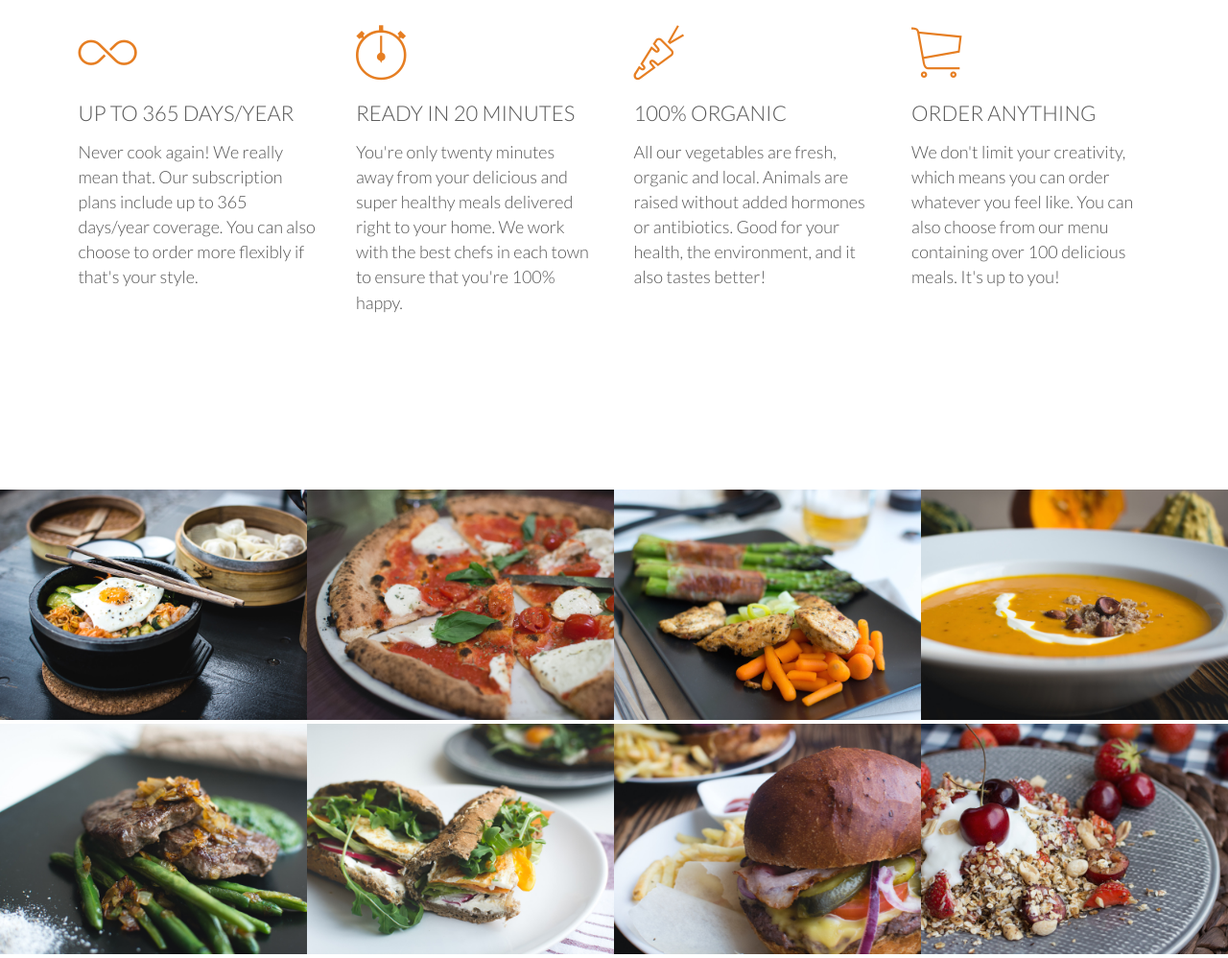
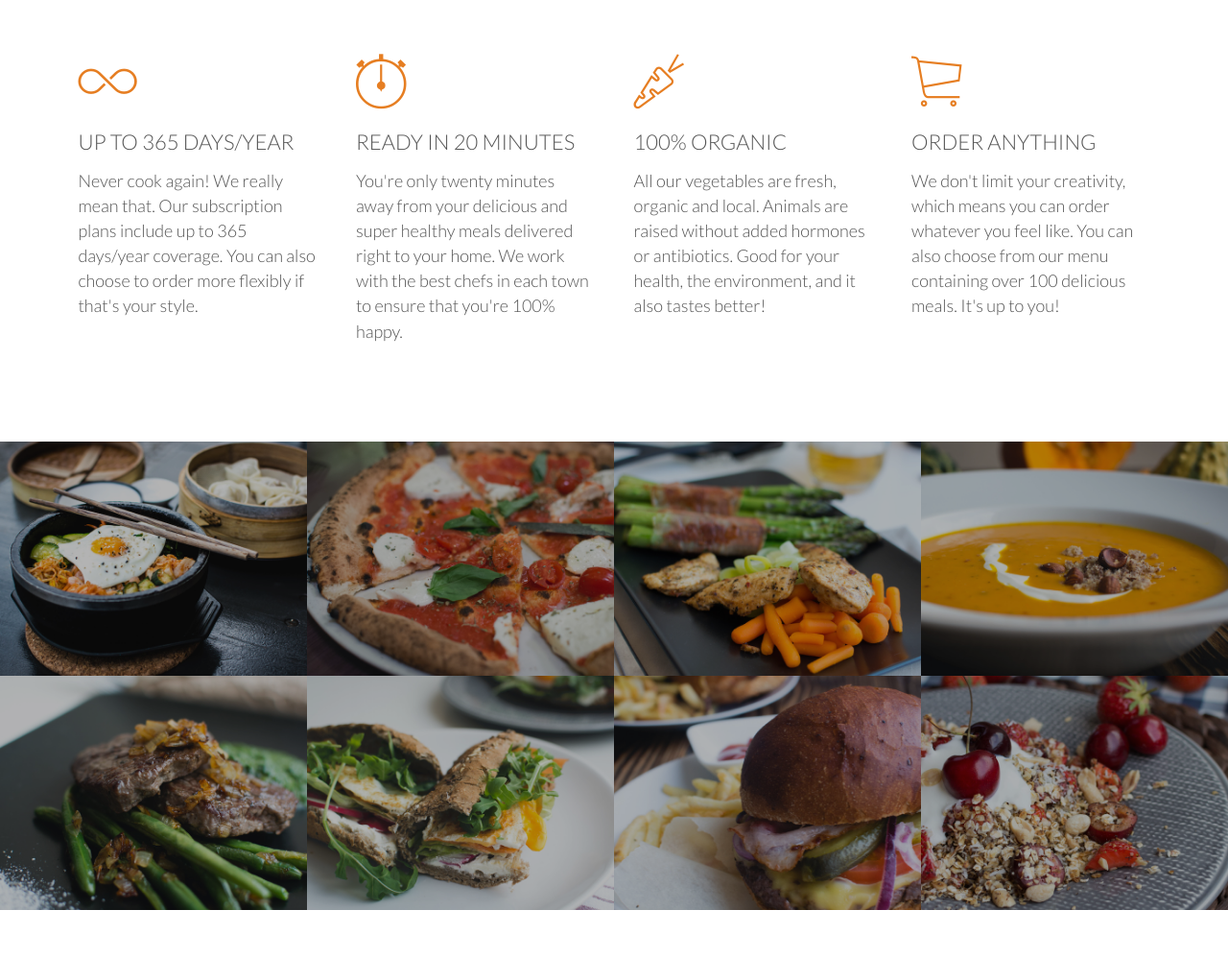
Before and after one commit to sib4321/Omnifood, a plain HTML site: page index.html in a window 1280 px wide. Shown: the part 1050-2048 px from the top of the page at 96% size. After the commit the page ends 1998 px from the top, so only its background shows below. Drawn offline with Linux system fonts and the light colour scheme; files whose address does not match are found by name.

Commit message:
Add animations to the meals section, margin to feature section

```diff
--- a/resources/css/style.css
+++ b/resources/css/style.css
@@ -209,8 +209,19 @@ header {
 }
 
 /*------------------------------*/
+/*Features*/
+/*------------------------------*/
+.section-feautures .long-copy {
+    margin-bottom: 30px;
+}
+
+/*------------------------------*/
 /*Meals*/
 /*------------------------------*/
+
+.section-meals {
+    padding: 0;
+}
 
 .meals-showcase {
     list-style: none;
@@ -226,9 +237,19 @@ header {
 .meal-photo {
     width: 100%;
     margin: 0;
+    overflow: hidden;
+    background: #000;
 }
 
 .meal-photo img {
+    opacity: 0.7;
     width: 100%;
     height: auto;
+    transform: scale(1.15);
+    transition: transform 0.5s, opacity 0.5s;
 }
+
+.meal-photo img:hover {
+    opacity: 1;
+    transform: scale(1.03);
+}
```
